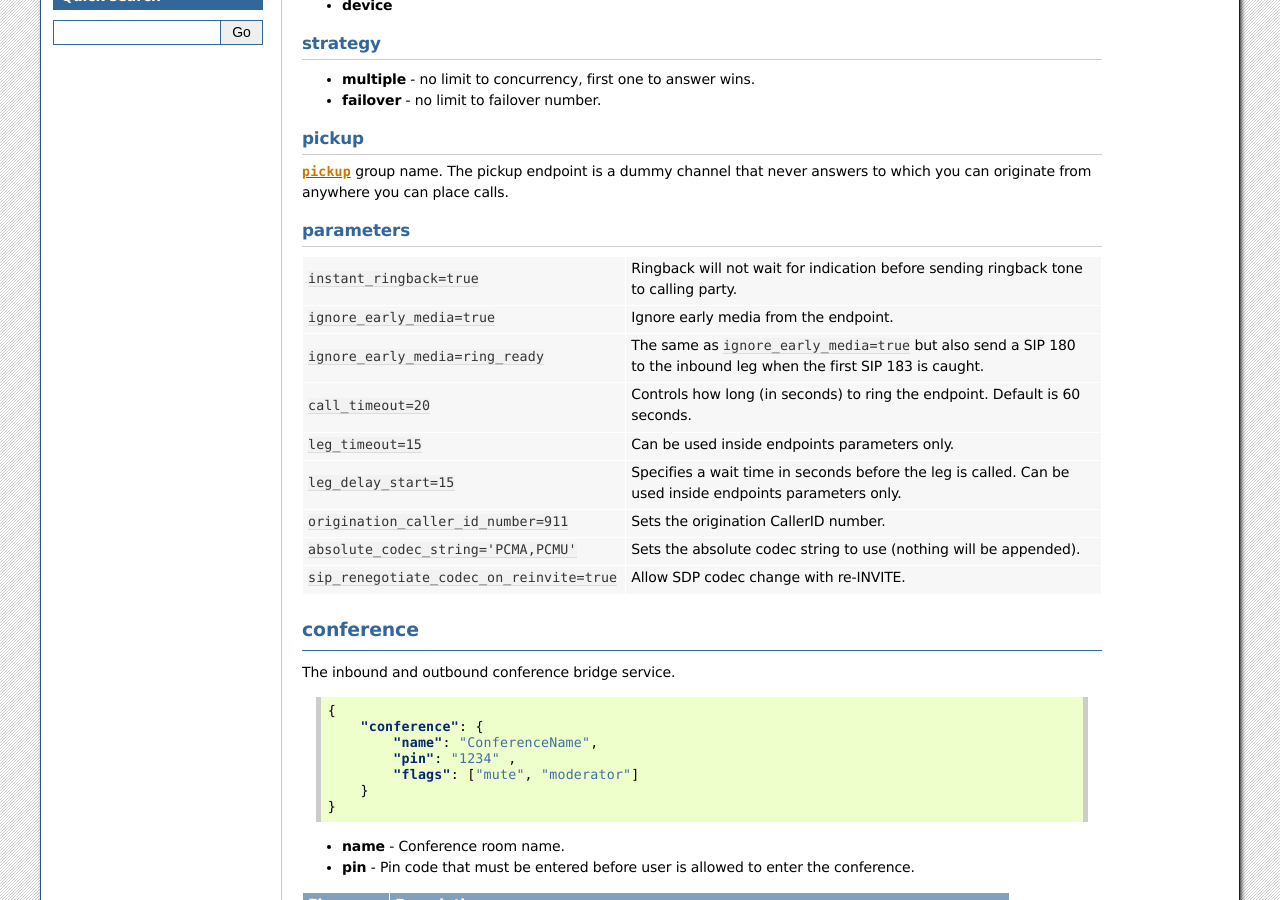
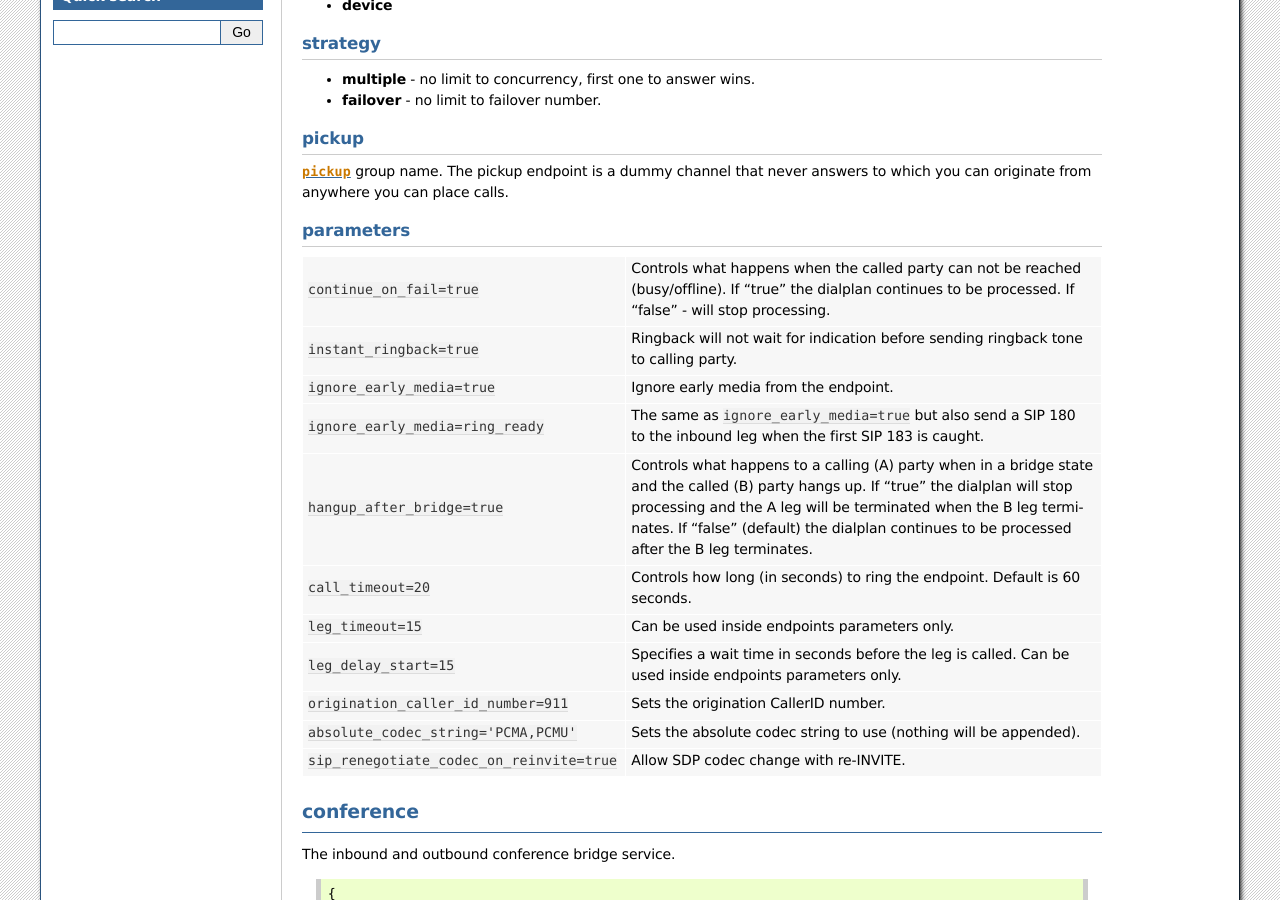
Before and after one commit to webitel/docs-en, a Sphinx documentation site: the page built from source/acr-applications.rst, in a window 1280 px wide and 900 px high, scrolled down 1233 px. Built offline with Sphinx 7.4.7, drawn with Linux system fonts in a browser that asks for light colours.

Commit message:
new bridge parameters

```diff
--- a/source/acr-applications.rst
+++ b/source/acr-applications.rst
@@ -100,12 +100,20 @@ parameters
 ++++++++++
 
 +--------------------------------------------+-------------------------------------------------------------------------------------+
+| ``continue_on_fail=true``                  | Controls what happens when the called party can not be reached (busy/offline).      |
+|                                            | If "true" the dialplan continues to be processed. If "false" - will stop processing.|
++--------------------------------------------+-------------------------------------------------------------------------------------+
 | ``instant_ringback=true``                  | Ringback will not wait for indication before sending ringback tone to calling party.|
 +--------------------------------------------+-------------------------------------------------------------------------------------+
 | ``ignore_early_media=true``                | Ignore early media from the endpoint.                                               |
 +--------------------------------------------+-------------------------------------------------------------------------------------+
 | ``ignore_early_media=ring_ready``          | The same as ``ignore_early_media=true`` but also send a SIP 180 to the inbound leg  |
 |                                            | when the first SIP 183 is caught.                                                   |
++--------------------------------------------+-------------------------------------------------------------------------------------+
+| ``hangup_after_bridge=true``               | Controls what happens to a calling (A) party when in a bridge state and the         |
+|                                            | called (B) party hangs up. If "true" the dialplan will stop processing and the      |
+|                                            | A leg will be terminated when the B leg terminates. If "false" (default) the        |
+|                                            | dialplan continues to be processed after the B leg terminates.                      |
 +--------------------------------------------+-------------------------------------------------------------------------------------+
 | ``call_timeout=20``                        | Controls how long (in seconds) to ring the endpoint. Default is 60 seconds.         |
 +--------------------------------------------+-------------------------------------------------------------------------------------+
--- a/source/index.rst
+++ b/source/index.rst
@@ -25,9 +25,6 @@ Advanced Call Routing
    :maxdepth: 2
 
    acr-scheme
-.. toctree::
-   :maxdepth: 1
-
    acr-applications
 
 Miscellaneous
```
Also changed, not shown: README.md (+1 -1 lines).
